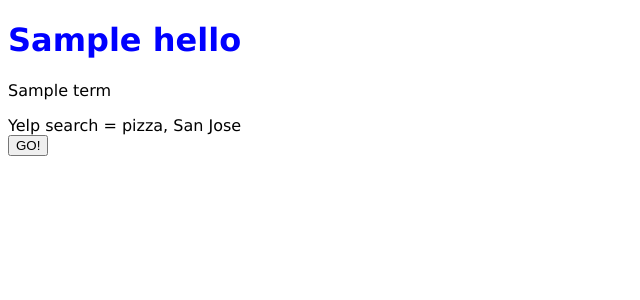
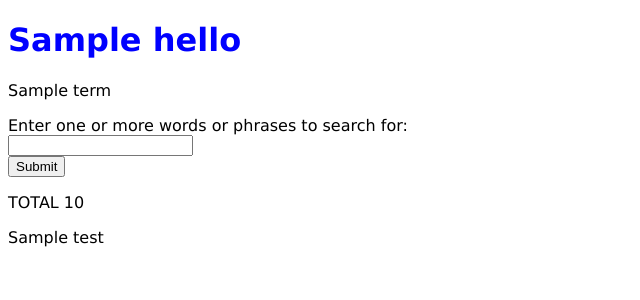
Before and after one commit to richampton/hackathon, a Django app: template apps/hater_app/templates/hater_app/index.html in a window 1280 px wide. Shown: the top 300 px of the page, without its empty margins (0-640 px from the left). Run offline with Django 3.2, Linux system fonts and the light colour scheme; the template is opened without the code that fills it: most values are stand-ins (such as "Sample title", 1, 10 or a date in 2020); some libraries are stand-ins or nearby versions.

Commit message:
added comma separated search terms, more html output

```diff
--- a/apps/hater_app/templates/hater_app/index.html
+++ b/apps/hater_app/templates/hater_app/index.html
@@ -51,21 +51,31 @@
 			<p>{{ term }}</p>
 			<form id="search" action="/search" method="POST">
 			{% csrf_token %}
-				<label>Yelp search = pizza, San Jose</label>
+				<label>Enter one or more words or phrases to search for:</label>
 				<br />
+				<input id="term" type="text" name="term" tabindex="1" />
+				<br />
+				<input type="submit" name="Search" tabindex="2" />
 				<input id='latitudetime' type='hidden' name='lati' value='' />
 				<input id='longitudetime' type='hidden' name='longi' value='' />
-				<input type="submit" value="GO!" />
 			</form>
 			<div id="response">
-			{% for business in businesses reversed %}
-				{% if business.rating < 3.6 %}
-					<p>{{business.name}}</p>
-					<p>{{business.rating}}</p>
-					<p>{{business.review_count}}</p>
-					<img src={{business.rating_img_url_large}} />
-				{% endif %}
-			{% endfor %}
+				<p>TOTAL {{ total }}</p>
+				{% for business in businesses %}
+					{% if business.rating <= 3 %}
+					<p><a href='business.url'>{{ business.name }}</a></p>
+					<p><img src='{{ business.rating_img_url_large }}' /> {{ business.review_count }} total reviews</p>
+					<p>{{ business.snippet_text }}</p>
+					<p>
+						{% for item in business.location.display_address %}
+							{{ item }},<br/>
+						{% endfor %}
+					</p>
+					<p>lat {{ business.location.coordinate.latitude }}, lng {{ business.location.coordinate.longitude }}</p>
+					<p>{{ business.display_phone }}</p>
+					{%  endif %}
+				{% endfor %}
+				<p>{{ test }}</p>
 			</div>
 		</div>
 	</body>
```
Also changed, not shown: apps/hater_app/views.py (+12 -2 lines), 11 other files.
